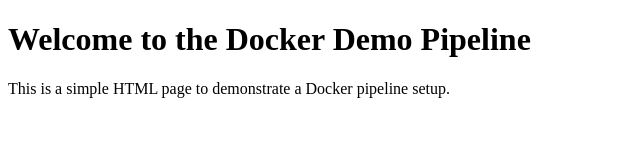
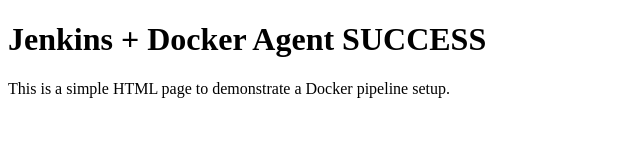
Before and after one commit to anjan816/mini-demo-jenkins, a plain HTML site: page index.html in a window 1280 px wide. Shown: the whole page, without its empty margins (0-640 px from the left). Drawn offline with Linux system fonts and the light colour scheme.

Commit message:
Update index.html

```diff
--- a/index.html
+++ b/index.html
@@ -6,7 +6,7 @@
     <title>Docker demo pipeline</title>
 </head>
 <body>
-    <h1>Welcome to the Docker Demo Pipeline</h1>
+    <h1>Jenkins + Docker Agent SUCCESS</h1>
     <p>This is a simple HTML page to demonstrate a Docker pipeline setup.</p>
 </body>
 </html>
```
